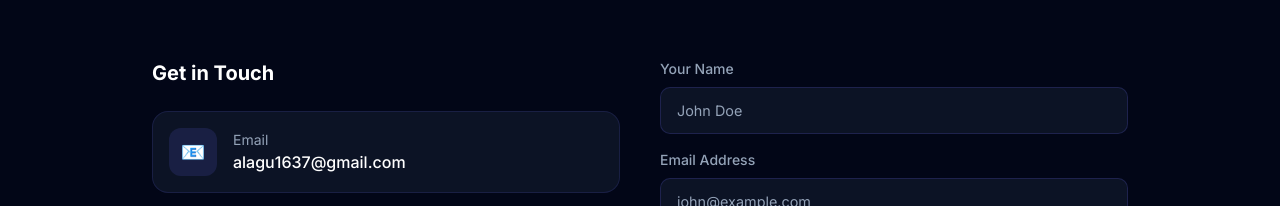
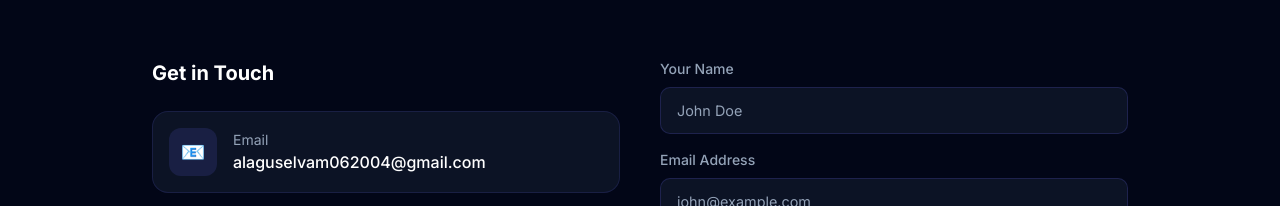
Before and after one commit to Alaguselvam003/Portfolio, a plain HTML site: page index.html in a window 1280 px wide. Shown: the part 5832-6038 px from the top of the page. Drawn offline with nearby package versions, Linux system fonts and the light colour scheme.

Commit message:
Change Mail I'd

```diff
--- a/index.html
+++ b/index.html
@@ -611,7 +611,7 @@
                 <div class="flex justify-center gap-3 mt-6">
                     <a href="https://github.com/Alaguselvam003" target="_blank" class="social-link"><i class="fab fa-github"></i></a>
                     <a href="https://linkedin.com/in/alagu-selvam-757a99250" target="_blank" class="social-link"><i class="fab fa-linkedin-in"></i></a>
-                    <a href="mailto:alagu1637@gmail.com" class="social-link"><i class="fas fa-envelope"></i></a>
+                    <a href="mailto:alaguselvam062004@gmail.com" class="social-link"><i class="fas fa-envelope"></i></a>
                 </div>
             </div>
         </div>
@@ -1095,11 +1095,11 @@
                     <h3 class="text-xl font-bold text-white mb-6">Get in Touch</h3>
 
                     <div class="space-y-4 mb-8">
-                        <a href="mailto:alagu1637@gmail.com" class="flex items-center gap-4 p-4 skill-card group">
+                        <a href="mailto:alaguselvam062004@gmail.com" class="flex items-center gap-4 p-4 skill-card group">
                             <div class="w-12 h-12 rounded-xl flex items-center justify-center text-xl flex-shrink-0 group-hover:scale-110 transition-transform" style="background: rgba(99,102,241,0.15);">📧</div>
                             <div>
                                 <p class="text-sm" style="color: var(--muted);">Email</p>
-                                <p class="font-medium text-white">alagu1637@gmail.com</p>
+                                <p class="font-medium text-white">alaguselvam062004@gmail.com</p>
                             </div>
                         </a>
 
@@ -1175,7 +1175,7 @@
             <div class="flex gap-3">
                 <a href="https://github.com/Alaguselvam003" target="_blank" class="social-link"><i class="fab fa-github"></i></a>
                 <a href="https://linkedin.com/in/alagu-selvam-757a99250" target="_blank" class="social-link"><i class="fab fa-linkedin-in"></i></a>
-                <a href="mailto:alagu1637@gmail.com" class="social-link"><i class="fas fa-envelope"></i></a>
+                <a href="mailto:alaguselvam062004@gmail.com" class="social-link"><i class="fas fa-envelope"></i></a>
             </div>
         </div>
     </footer>
```
Also changed, not shown: 2 other files.
